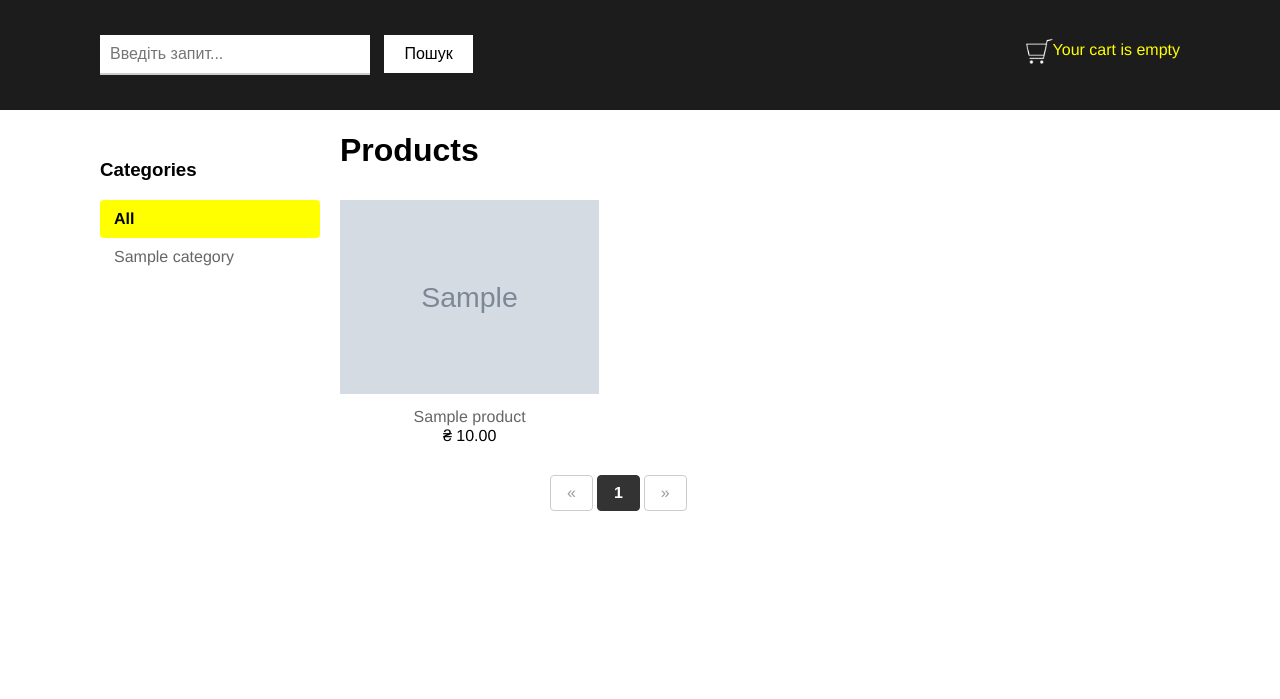
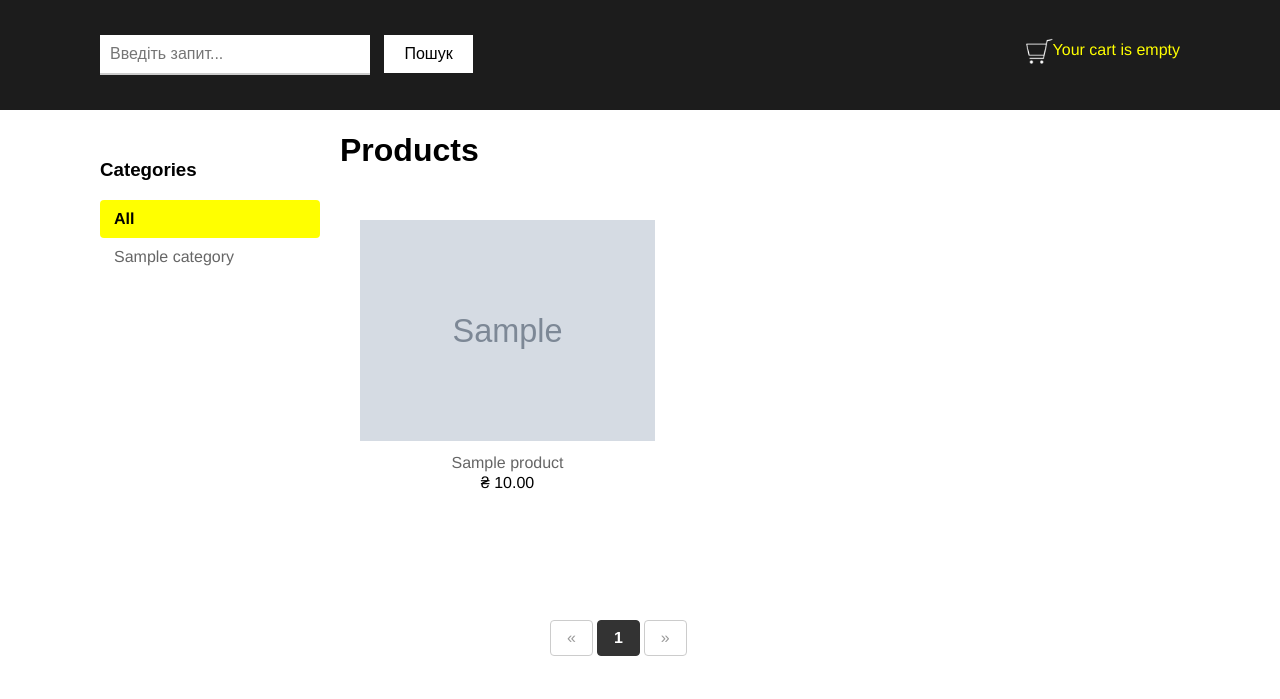
Before and after one commit to qBrav0/web_course_work, a Django app: page / in a window 1280 px wide. Shown: the part 101-800 px from the top of the page. Run offline with Django 4.2, Linux system fonts and the light colour scheme; tables that the repository leaves empty hold one stand-in row (values such as "Sample post"); grey boxes marked "Sample" are stand-in pictures; parts of the project's set-up code (start-up, migrations or seed data) failed here and were passed over; some libraries are stand-ins or nearby versions.

Commit message:
added favikon

```diff
--- a/orders/templates/orders/order/create.html
+++ b/orders/templates/orders/order/create.html
@@ -12,7 +12,7 @@
             {% for item in cart %}
             <li>
                 {{item.quantity}}x {{item.product.name}}
-                <span>${{item.total_price}}</span>
+                <span>₴{{item.total_price}}</span>
             </li>
             {% endfor %}
         </ul>
--- a/shop/static/css/base.css
+++ b/shop/static/css/base.css
@@ -232,11 +232,13 @@ ul.errorlist {
 }
 
 .product-list .item {
-    width:25%;
+    width:295px;
+    height:350px;
     padding:10px 20px 10px 0;
     float:left;
     text-align:center;
     line-height:1.2;
+    margin: 20px ;
 }
 
 .product-list .item img {
--- a/shop/templates/shop/base.html
+++ b/shop/templates/shop/base.html
@@ -7,8 +7,10 @@
     <meta http-equiv="X-UA-Compatible" content="IE=edge">
     <meta name="viewport" content="width=device-width, initial-scale=1.0">
     <title>{% block title %}Cool Cap store{% endblock title %}</title>
+    <link rel="icon" href="{% static 'logos/favicon.ico' %}">
     <link rel="stylesheet" href="{% static 'css/base.css' %}">
     <link rel="stylesheet" href="https://maxcdn.bootstrapcdn.com/font-awesome/4.5.0/css/font-awesome.min.css">
+
 </head>
 <body>
     <div id="header">
@@ -44,7 +46,7 @@
                     <a class="cart-text">Your cart:</a>
                     <a  href="{% url 'cart:cart_detail' %}">
                         <span class="cart-info">{{ total_items }} item{{ total_items|pluralize }},
-                        ${{ cart.get_total_price }}</span>
+                        {{ cart.get_total_price }}</span>
                     </a>
                 {% else %}
                     <img class="cart-icon" src={% static "img/cart_empty.png" %}>
```
Also changed, not shown: shop/static/logos/favicon.ico (added).
